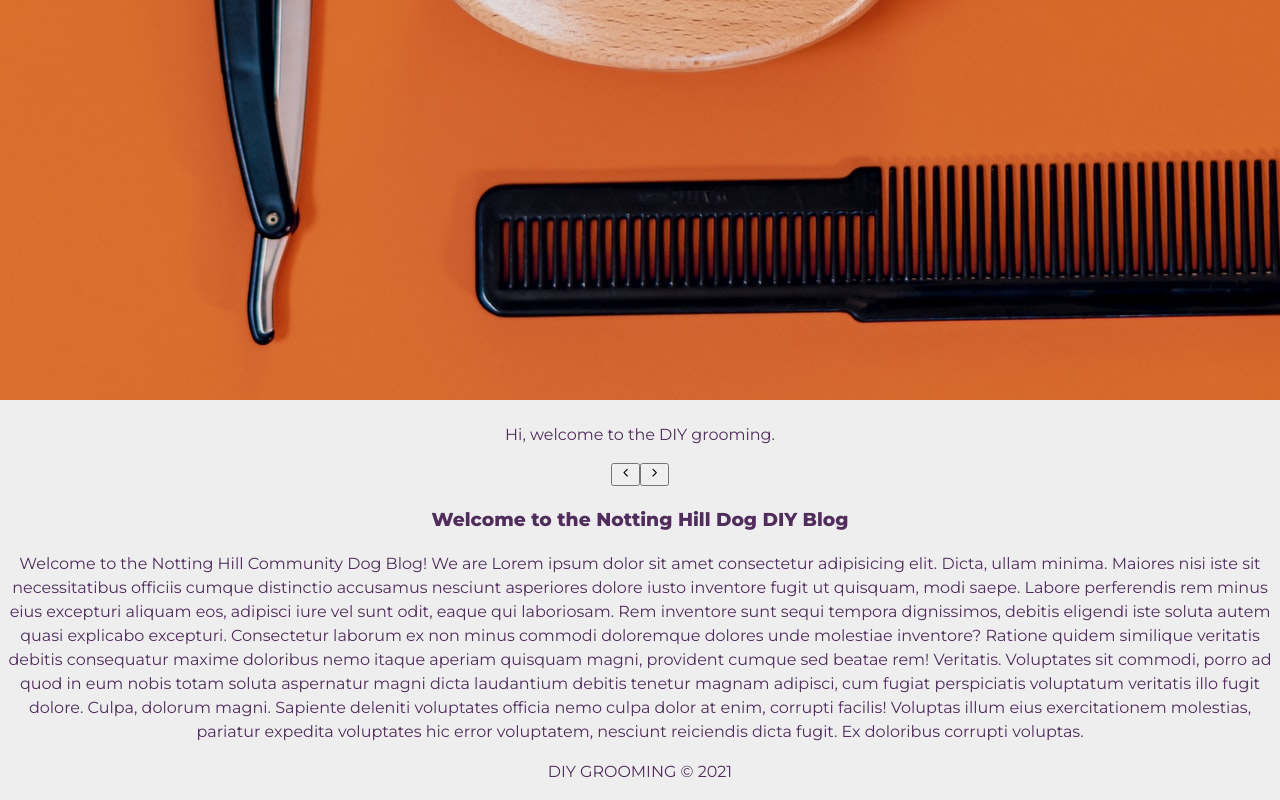
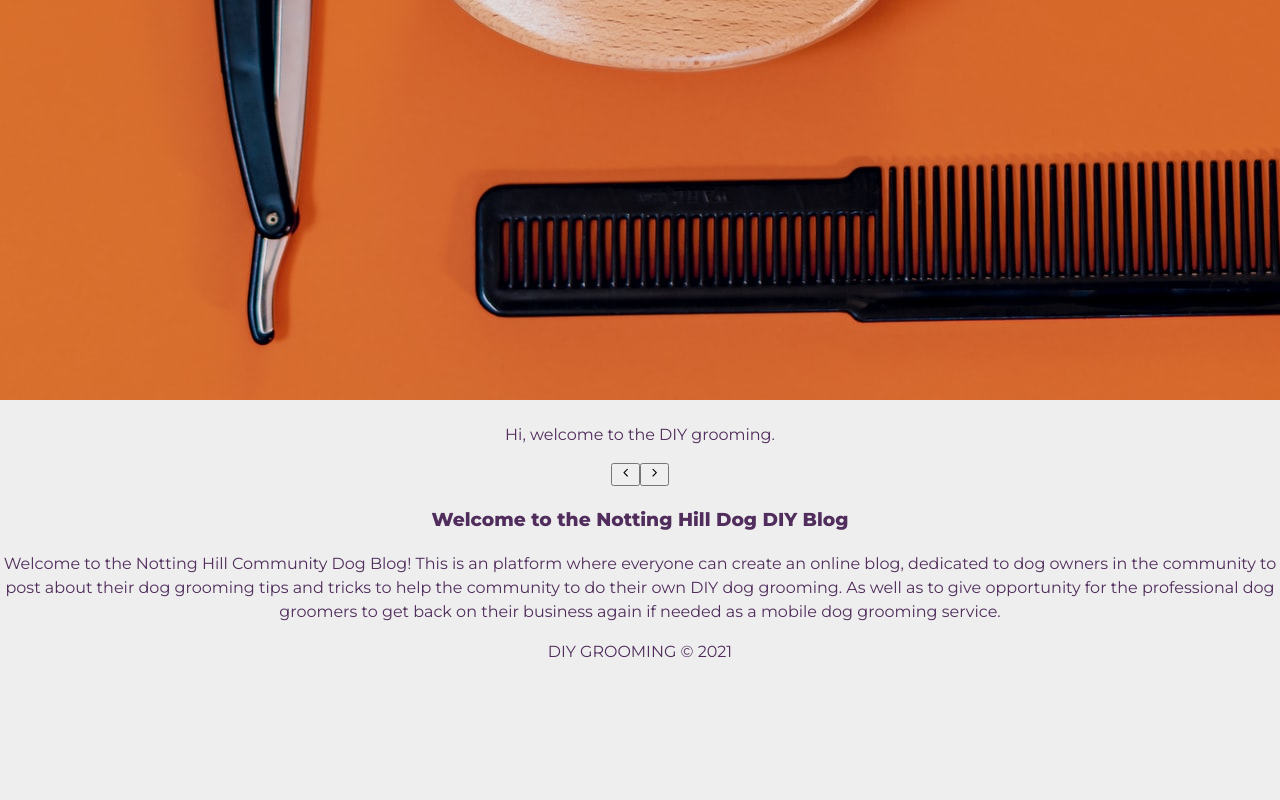
Before and after one commit to winny1212/client-frontend, a React (Create React App) app: page /about in a window 1280 px wide. Shown: the part 3472-4272 px from the top of the page. After the commit the page ends 4152 px from the top, so only its background shows below. Built offline with nearby package versions, Linux system fonts and the light colour scheme.

Commit message:
revise the about introduction

```diff
--- a/src/views/about/About.js
+++ b/src/views/about/About.js
@@ -74,24 +74,12 @@ export default function About() {
       <div className="para">
         <h3>Welcome to the Notting Hill Dog DIY Blog</h3>
         <p>
-          Welcome to the Notting Hill Community Dog Blog! We are Lorem ipsum
-          dolor sit amet consectetur adipisicing elit. Dicta, ullam minima.
-          Maiores nisi iste sit necessitatibus officiis cumque distinctio
-          accusamus nesciunt asperiores dolore iusto inventore fugit ut
-          quisquam, modi saepe. Labore perferendis rem minus eius excepturi
-          aliquam eos, adipisci iure vel sunt odit, eaque qui laboriosam. Rem
-          inventore sunt sequi tempora dignissimos, debitis eligendi iste soluta
-          autem quasi explicabo excepturi. Consectetur laborum ex non minus
-          commodi doloremque dolores unde molestiae inventore? Ratione quidem
-          similique veritatis debitis consequatur maxime doloribus nemo itaque
-          aperiam quisquam magni, provident cumque sed beatae rem! Veritatis.
-          Voluptates sit commodi, porro ad quod in eum nobis totam soluta
-          aspernatur magni dicta laudantium debitis tenetur magnam adipisci, cum
-          fugiat perspiciatis voluptatum veritatis illo fugit dolore. Culpa,
-          dolorum magni. Sapiente deleniti voluptates officia nemo culpa dolor
-          at enim, corrupti facilis! Voluptas illum eius exercitationem
-          molestias, pariatur expedita voluptates hic error voluptatem, nesciunt
-          reiciendis dicta fugit. Ex doloribus corrupti voluptas.
+          Welcome to the Notting Hill Community Dog Blog! This is an platform
+          where everyone can create an online blog, dedicated to dog owners in
+          the community to post about their dog grooming tips and tricks to help
+          the community to do their own DIY dog grooming. As well as to give
+          opportunity for the professional dog groomers to get back on their
+          business again if needed as a mobile dog grooming service.
         </p>
       </div>
     </section>
```
